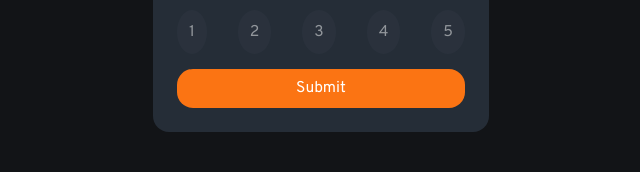
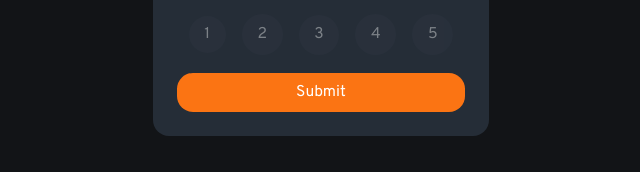
Before and after one commit to Mazz100/Interactive-Rating-Component, a plain HTML site: page index.html in a window 1280 px wide. Shown: the part 421-593 px from the top of the page, 319-959 px from the left. Drawn offline with Linux system fonts and the light colour scheme.

Commit message:
Semantic Update for Radio Input

```diff
--- a/Styles/style.scss
+++ b/Styles/style.scss
@@ -52,28 +52,55 @@ body {
 
 }
 
-.rate-container {
+.rate-fieldset{
     @include Flex(row);
     justify-content: space-between;
-    margin: 24px 0 24px 0;
+    margin: 16px 0 8px 0;
+    border: none;
 
-    .input-wrapper {
-
-        //Input visibility
-        .visually-hidden {
+    .field-caption-visibility{
         position: absolute;
-            left: -10000px;
-            top: auto;
+        clip: rect(0,0,0);
+        clip-path: inset(50%);
         width: 1px;
         height: 1px;
         overflow: hidden;
     }
+}
+
+.input-wrapper {
+    position: relative;
+    aspect-ratio: 1;
+
+    //Input visibility
+    .visually-hidden {
+        clip: rect(0 0 0 0);
+        clip-path: inset(50%);
+        height: 1px;
+        overflow: hidden;
+        position: absolute;
+        white-space: nowrap;
+        width: 1px;
+    }
 
     .radio-rate {
-            opacity: 0.5;
+        opacity: 0.4;
         background-color: $rating-bg-color;
-            padding: 12px;
+        padding: 1em;
         border-radius: 50%;
+        text-align: center;
+
+        display: grid;
+        place-content: center;
+        height: 100%;
+        width: 100%;
+    }
+
+    //Maximum widht, height for inputs
+    input {
+        width: 100%;
+        height: 100%;
+        margin: 0;
     }
 
     input:checked+.radio-rate {
@@ -86,7 +113,6 @@ body {
         cursor: pointer;
         background-color: $primary-interactive;
         opacity: 1;
-        }
     }
 }
 
@@ -112,9 +138,6 @@ body {
 .UI-1-visibility {
     // display: none;
 }
-
-
-
 
 .UI-2-wrapper {
     @include Flex(column);
@@ -147,5 +170,4 @@ body {
 
 .UI-2-visibility {
     display: none;
-
 }
--- a/index.html
+++ b/index.html
@@ -41,7 +41,9 @@
           <p class="feedback-text">Please let us know how we did with your support request. All feedback is appreciated
             to help us improve our offering!</p>
 
-          <div class="rate-container">
+          <fieldset class="rate-fieldset">
+            <legend class="field-caption-visibility">Rating feedback </legend>
+
             <div class="input-wrapper">
               <input type="radio" name="rating" value="1" id="1" class="visually-hidden">
               <label for="1" class="radio-rate">1</label>
@@ -62,10 +64,9 @@
               <input type="radio" name="rating" value="5" id="5" class="visually-hidden">
               <label for="5" class="radio-rate">5</label>
             </div>
+          </fieldset>
 
-          </div>
-
-          <button class="submit-button" aria-label="rating submission" type="button">
+          <button class="submit-button" aria-label="rating submission" type="submit">
             Submit
           </button>
         </form>
```
Also changed, not shown: Styles/style.css, 1 other file. Lines whose indentation alone changed are shown as unchanged.
